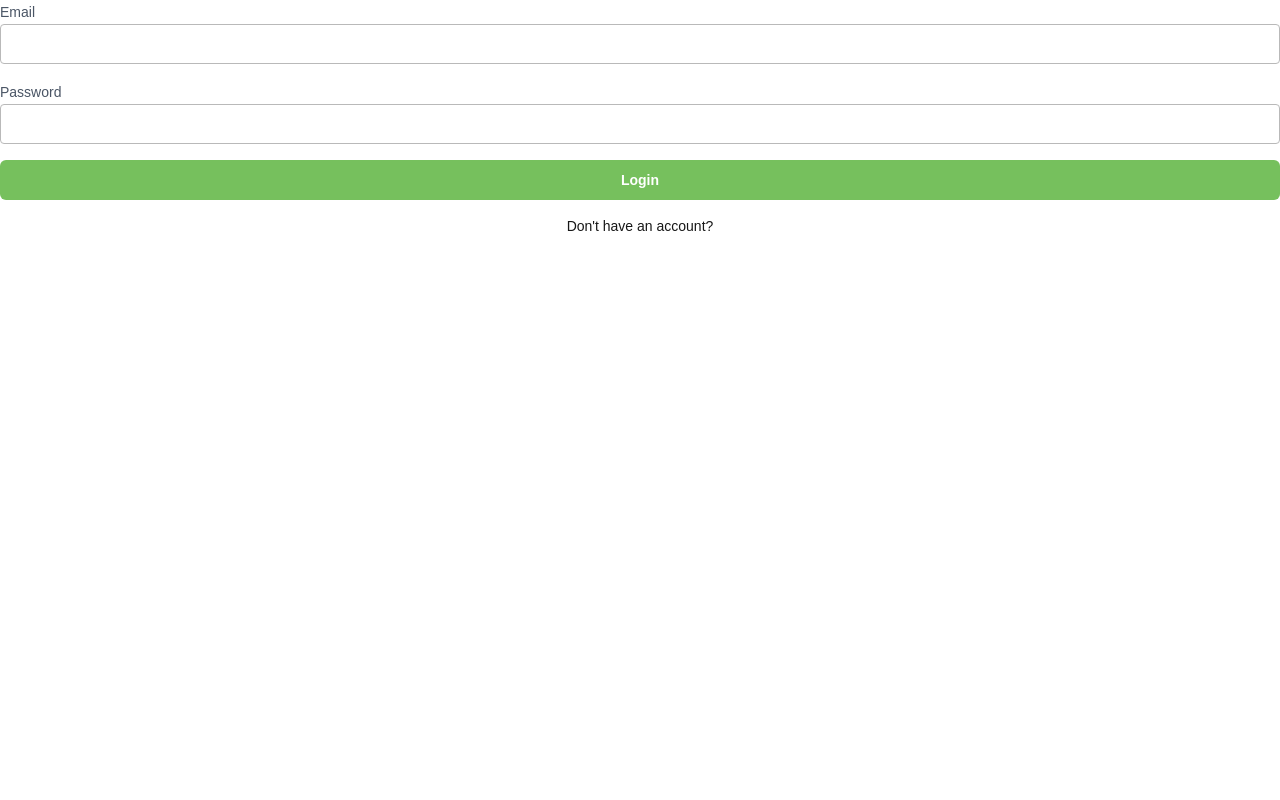
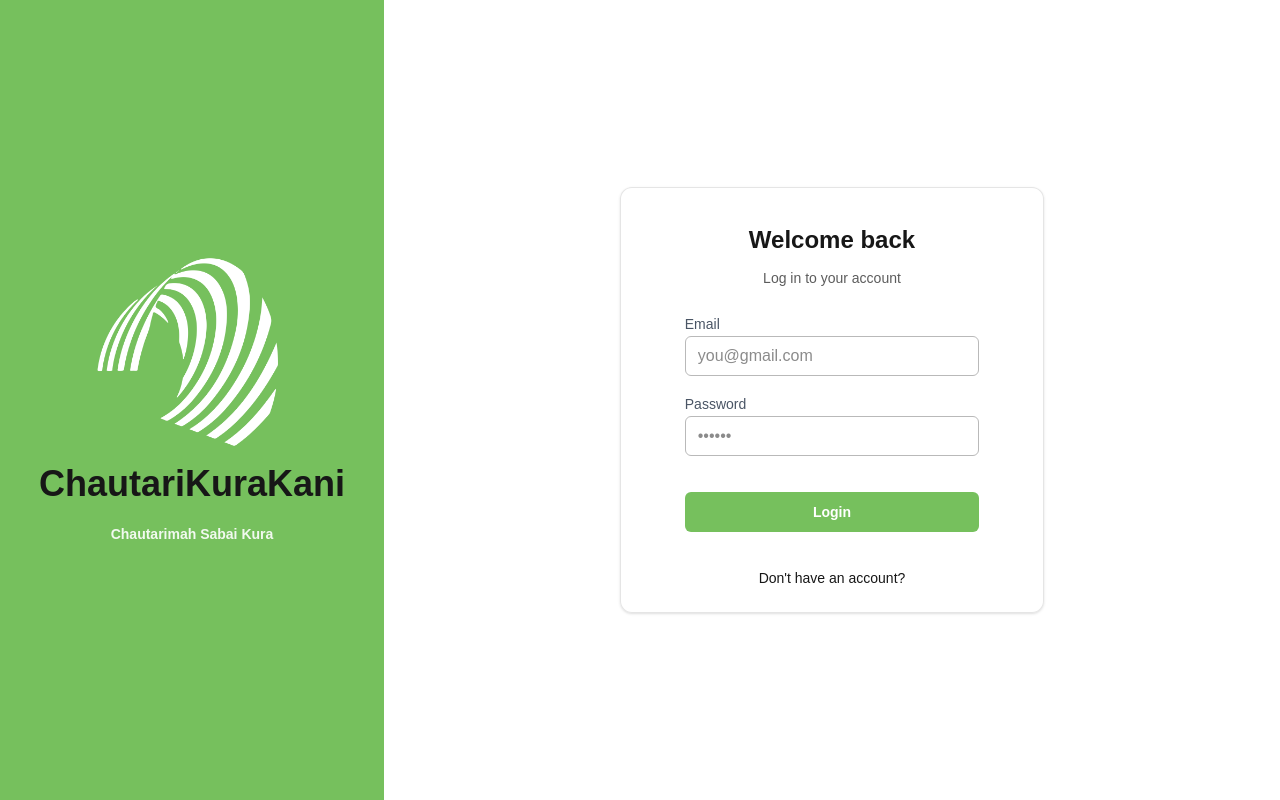
Before and after one commit to aryan123jung/ChautariKuraKani_WEB, a Next.js app in the folder frontend/: page /login in a window 1280 px wide. Built offline with nearby package versions, Linux system fonts and the light colour scheme.

Commit message:
login page design completed

```diff
--- a/frontend/app/(auth)/_components/LoginForm.tsx
+++ b/frontend/app/(auth)/_components/LoginForm.tsx
@@ -3,6 +3,7 @@ import { Form, useForm } from "react-hook-form";
 
 export default function LoginForm() {
     return (
+        <div className="px-10">
         <form className="space-y-4 ">
             <div className="space-y-1">
                 <label className="text-sm font-medium text-gray-600">
@@ -10,20 +11,23 @@ export default function LoginForm() {
                 <input
                     id="email"
                     type="email"
-                    className="h-10 rounded w-full  border border-[#B9B9B9]"></input>
+                    className="h-10 rounded-md w-full border border-[#B9B9B9] bg-white p-3 text=sm outline-none focus:border-foreground/80"
+                    placeholder="you@gmail.com"></input>
             </div>
             <div className="">
                 <label className="text-sm font-medium text-gray-600">Password</label>
                 <input
                     id="email"
                     type="email"
-                    className="h-10 rounded w-full border border-[#B9B9B9]"></input>
+                    className="h-10 rounded-md w-full border border-[#B9B9B9] bg-white p-3 text=sm outline-none focus:border-foreground/80"
+                    placeholder="••••••"></input>
             </div>
 
-            <div className="flex justify-center">
+            <div className="flex justify-center py-5">
             <button className="h-10 w-full rounded-md bg-[#76C05D] text-background text-sm font-semibold hover:opacity-90 disabled:opacity-60">Login</button>
             </div>
             <div className="text-center text-sm">Don't have an account?</div>
         </form>
+        </div>
     );
 }
--- a/frontend/app/(auth)/layout.tsx
+++ b/frontend/app/(auth)/layout.tsx
@@ -1,7 +1,35 @@
-export default function Layout({children}: {children: React.ReactNode}) {
-    return (
-        <section>
+import Image from "next/image";
+
+export default function Layout({ children }: { children: React.ReactNode }) {
+  return (
+    <section className="h-screen">
+      <div className="grid h-full w-full md:grid-cols-[30%_70%] bg-white">
+
+        <div className="bg-[#76C05D] flex items-center justify-center">
+          <div className="flex flex-col items-center text-center">
+            <Image
+              src="/image/white_half_logo.png"
+              alt="Logo"
+              width={200}
+              height={200}
+            />
+            <h1 className= "mt-4 text-2xl md:text-4xl font-bold text-black/300">
+              ChautariKuraKani
+            </h1>
+            <h2 className="text-sm text-white/90 font-bold pt-5">
+              Chautarimah Sabai Kura
+            </h2>
+          </div>
+        </div>
+
+        <div className="flex items-center justify-center">
+          <div className="w-[800] h-[420] rounded-xl border border-black/10 bg-background/80 p-6 shadow-sm">
+
             {children}
-        </section>
-    );
+          </div>
+        </div>
+
+      </div>
+    </section>
+  );
 }
--- a/frontend/app/(auth)/login/page.tsx
+++ b/frontend/app/(auth)/login/page.tsx
@@ -4,8 +4,12 @@ import LoginForm from "../_components/LoginForm";
 
 export default function Page() {
     return (
-        <div>
-            <LoginForm/>
+        <div className="space-y-6 w-full">
+            <div className="text-center">
+                <h1 className="text-2xl font-semibold pt-3">Welcome back</h1>
+                <p className="mt-1 text-sm text-foreground/70 pt-2 ">Log in to your account</p>
+            </div>
+            <LoginForm />
         </div>
     );
 }
```
Also changed, not shown: frontend/public/image/white_half_logo.png (added).
